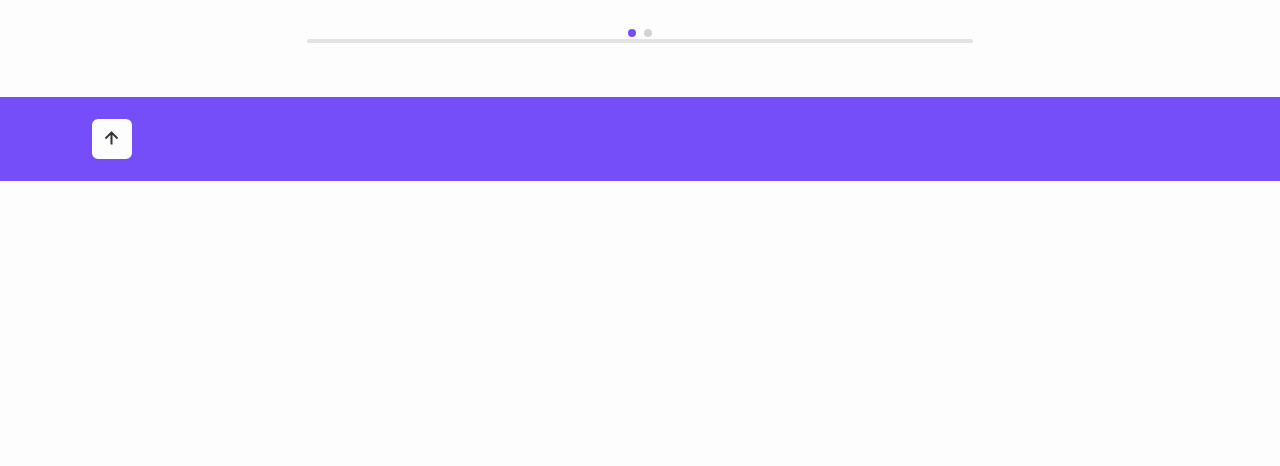
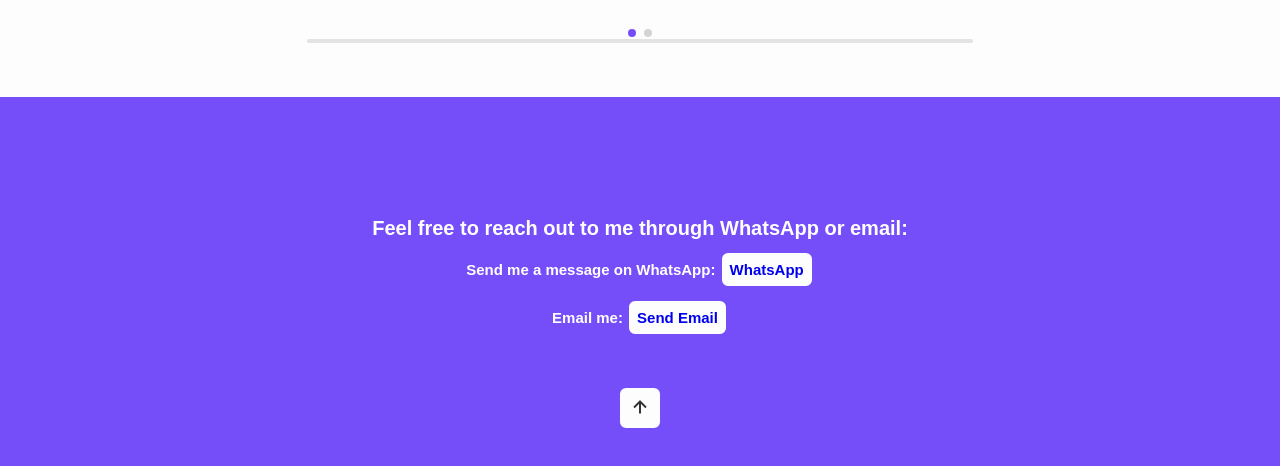
Before and after one commit to Monis2002/Portfolio, a plain HTML site: page index.html in a window 1280 px wide. Shown: the part 3948-4414 px from the top of the page. Before the commit the page ends 4129 px from the top, so only its background shows below. Drawn offline with nearby package versions, Linux system fonts and the light colour scheme.

Commit message:
email & number is added

```diff
--- a/index.html
+++ b/index.html
@@ -277,6 +277,19 @@
     <footer class="footer">
 
         <div class="footer-iconTop">
+            <div style="text-align: center; margin: 50px auto; " class="footer-contact">
+                <h1 style="color: white;">Feel free to reach out to me through WhatsApp or email:</h1>
+                <br>
+                <!-- WhatsApp Link -->
+                <h2 style="color: white;"> Send me a message on WhatsApp:
+                    <a href="https://wa.me/917757828171" target="_blank">WhatsApp</a>
+                </h2>
+                <br>
+                <!-- Email Link -->
+                <h2 style="color: white;"> Email me:
+                    <a href="mailto:monismomin123@gmail.com">Send Email</a>
+                </h2>
+            </div>
             <a href="#home"><i class='bx bx-up-arrow-alt'></i></a>
         </div>
     </footer>
--- a/style.css
+++ b/style.css
@@ -39,10 +39,13 @@ body {
   width: 250px;
   height: 450px;
 }
-/* About CSS */
+/* Footer CSS */
 
 
-
+.footer-iconTop {
+  text-align: center;
+  margin: 50px auto; /* Adjust the margin as needed */
+}
 
 
 
```
